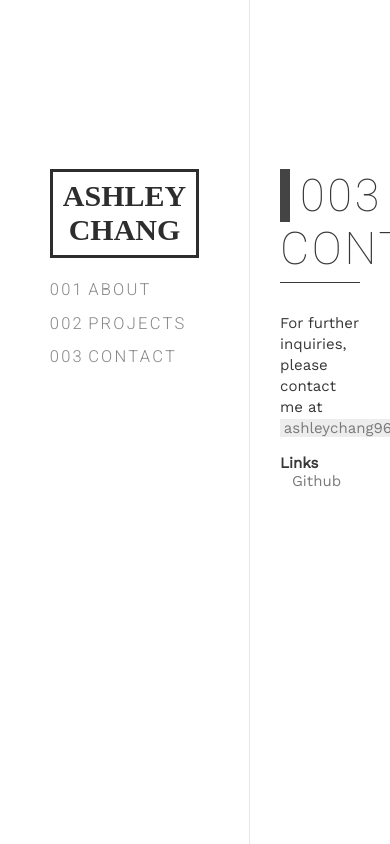
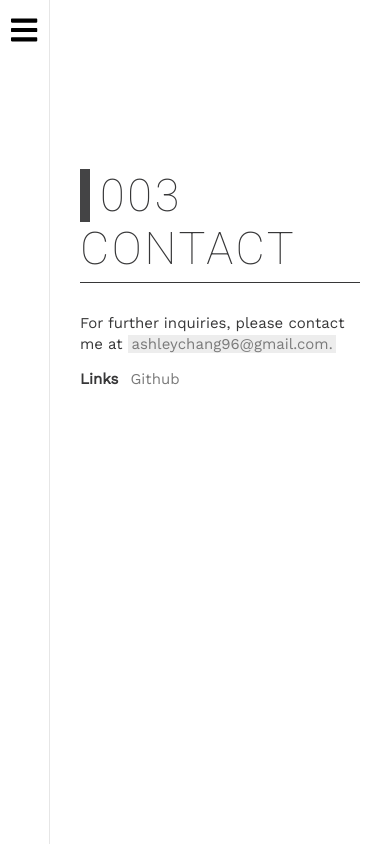
Before and after one commit to ashley-chang/personal-website, a React (Create React App) app: page /contact in a window 390 px wide. Built offline with nearby package versions, Linux system fonts and the light colour scheme; a web font is replaced by a local one.

Commit message:
Implement mobile-first nav

```diff
--- a/package.json
+++ b/package.json
@@ -3,7 +3,12 @@
   "version": "0.1.0",
   "private": true,
   "dependencies": {
+    "@fortawesome/fontawesome-svg-core": "^1.2.6",
+    "@fortawesome/free-solid-svg-icons": "^5.4.1",
+    "@fortawesome/react-fontawesome": "^0.1.3",
+    "i": "^0.3.6",
     "node-sass": "^4.9.3",
+    "npm": "^6.4.1",
     "react": "^16.5.2",
     "react-dom": "^16.5.2",
     "react-router-dom": "^4.3.1",
--- a/src/components/nav.js
+++ b/src/components/nav.js
@@ -1,9 +1,49 @@
-import React from 'react';
+import React, { Component } from 'react';
 import { Link } from "react-router-dom";
 
-const Nav = (props) => {
+import NavButton from './nav_button';
+
+class Nav extends Component {
+  constructor(props) {
+    super(props);
+    this.state = { visible: false }
+    this.toggleNav = this.toggleNav.bind(this);
+    this.clickHandler = this.clickHandler.bind(this);
+  }
+
+  componentDidMount() {
+    this.setState({
+      responsiveNav: window.innerWidth < 800
+    });
+    window.addEventListener('resize', () => {
+        this.setState({
+            responsiveNav: window.innerWidth < 800
+        });
+    }, false);
+}
+
+  toggleNav() {
+    this.setState({
+      visible: !this.state.visible
+    });
+  }
+
+  clickHandler(e) {
+    this.toggleNav();
+    e.stopPropagation();
+  }
+
+  render() {
+    let className;
+    if (this.state.responsiveNav) {
+      className = this.state.visible ? "nav show" : "nav hide";
+    } else {
+      className = "nav";
+    }
+    console.log(this.state.responsiveNav);
     return (
-    <nav className="nav">
+      <nav className={ className }>
+        <NavButton visible={this.state.visible} onClick={this.clickHandler}/>
         <ul>
           <li>
             <Link to="/">
@@ -12,21 +52,21 @@ const Nav = (props) => {
               </h1>
             </Link>
           </li>
-        <li className="nav-item">
+          <li className="nav-item" onClick={this.clickHandler}>
             <div className="nav-item_slide">
               <Link to="/about">
                 <span data-num="001">About</span>
               </Link>
             </div>
           </li>
-        <li className="nav-item">
+          <li className="nav-item" onClick={this.clickHandler}>
             <div className="nav-item_slide">
               <Link to="/projects">
                 <span data-num="002">Projects</span>
               </Link>
             </div>
           </li>
-        <li className="nav-item">
+          <li className="nav-item" onClick={this.clickHandler}>
             <div className="nav-item_slide">
               <Link to="/contact">
                 <span data-num="003">Contact</span>
@@ -36,6 +76,7 @@ const Nav = (props) => {
         </ul>
       </nav>
     );
+  }
 };
 
 export default Nav;
--- /dev/null
+++ b/src/components/nav_button.js
@@ -0,0 +1,24 @@
+import React from 'react';
+import { library } from '@fortawesome/fontawesome-svg-core';
+import { FontAwesomeIcon } from '@fortawesome/react-fontawesome';
+import { faTimes, faBars } from '@fortawesome/free-solid-svg-icons';
+
+library.add(faTimes);
+library.add(faBars);
+
+const NavButton = props => {
+  let button;
+  if (props.visible) {
+    button = <FontAwesomeIcon icon="times" onClick={props.onClick} />
+  } else {
+    button = <FontAwesomeIcon icon="bars" onClick={props.onClick} />
+  }
+
+  return (
+    <div className="nav-button">
+      { button }
+    </div>
+  )
+}
+
+export default NavButton;
--- a/src/containers/landing_page.js
+++ b/src/containers/landing_page.js
@@ -1,7 +1,6 @@
 import React, { Component } from 'react';
-import { Route, Link } from "react-router-dom";
+import { Link } from "react-router-dom";
 
-// import App from '../App';
 
 class LandingPage extends Component {
   render() {
--- a/src/styles/_content.scss
+++ b/src/styles/_content.scss
@@ -1,10 +1,13 @@
 .content {
-  margin-left: 250px;
+  margin-left: 50px;
   padding-left: 2rem;
   padding-right: 2rem;
   color: $base-color;
   height: 100vh;
   overflow: auto;
+  @include mq(medium) {
+    margin-left: 250px;
+  }
 }
 
 .container-title {
--- a/src/styles/_global.scss
+++ b/src/styles/_global.scss
@@ -5,6 +5,25 @@ $emphasis-color: #D4764C;
 // $heading-font: 'Prompt', sans-serif;
 $heading-font: 'Roboto', sans-serif;
 $paragraph-font: 'Work Sans', sans-serif;
+
+// Media Queries
+// --------------
+$breakpoints: (
+  small: 480px,
+  medium: 800px,
+  large: 1024px
+);
+
+@mixin mq($mq-breakpoint, $mq-breakpoints: $breakpoints) {
+  @if map-has-key($mq-breakpoints, $mq-breakpoint) {
+    $mq-breakpoint: map-get($mq-breakpoints, $mq-breakpoint);
+  }
+  @media screen and (min-width: #{$mq-breakpoint}) {
+    @content;
+  }
+}
+
+//-----------------------------------
 
 * {
   margin: 0;
--- a/src/styles/_nav.scss
+++ b/src/styles/_nav.scss
@@ -1,21 +1,52 @@
+.nav.show {
+  -webkit-transform: translateX(0);
+     -moz-transform: translateX(0);
+      -ms-transform: translateX(0);
+  transform: translateX(0);
+}
+
+.nav.hide {
+  -webkit-transform: translateX(-200px);
+     -moz-transform: translateX(-200px);
+      -ms-transform: translateX(-200px);
+  transform: translateX(-200px);
+}
+
 .nav {
   z-index: 1;
+  background-color: white;
   height: 100vh;
   width: 250px;
   position: fixed;
   display: flex;
   flex-direction: column;
   border-right: 1px solid lighten(gray, 40%);
-  // text-align: center;
+  -webkit-transition: all 0.5 ease;
+    -moz-transition: all 0.5 ease;
+    -ms-transition: all 0.5 ease;
+  transition: all 0.5s ease;
   ul {
     width: 60%;
     margin: 0 auto;
     list-style: none;
     position: relative;
     top: 20%;
-    // text-align: center;
+  }
+  @include mq(medium) {
+    transform: translateX(0);
   }
 
+}
+
+.nav-button {
+  position: absolute;
+  right: 0;
+  top: 0;
+  padding: 0.8rem;
+  font-size: 2rem;
+  @include mq(medium) {
+    display: none;
+  }
 }
 
 .nav-item {
```
Also changed, not shown: 1 other file (tests, documents, lock files or other folders). Lines whose indentation alone changed are shown as unchanged.
